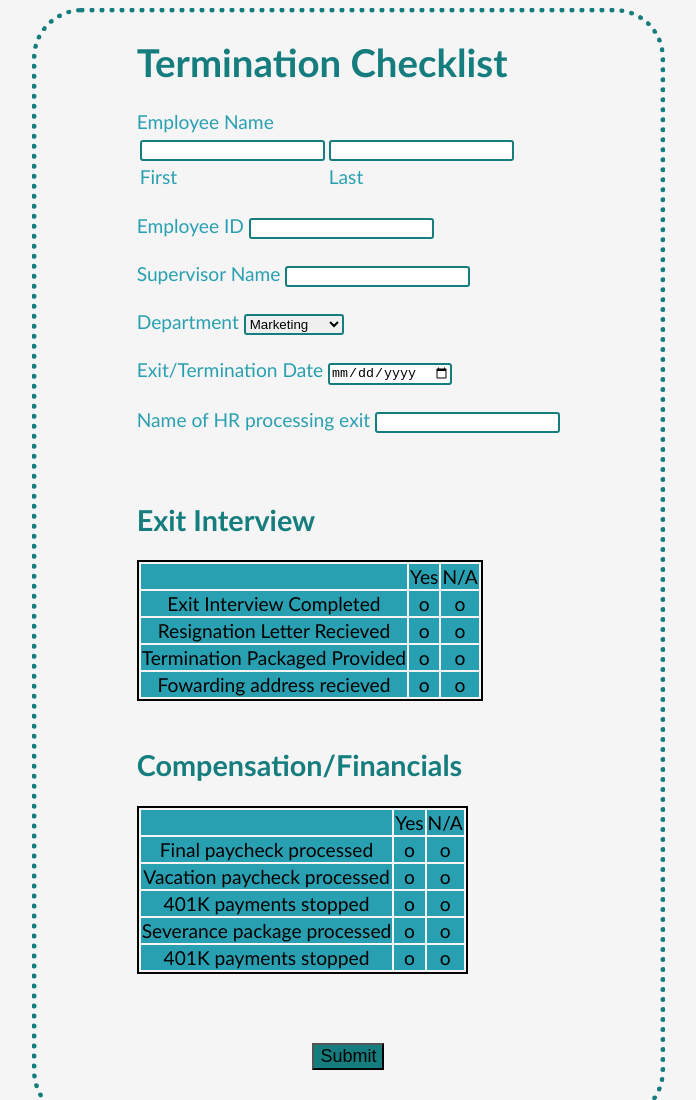
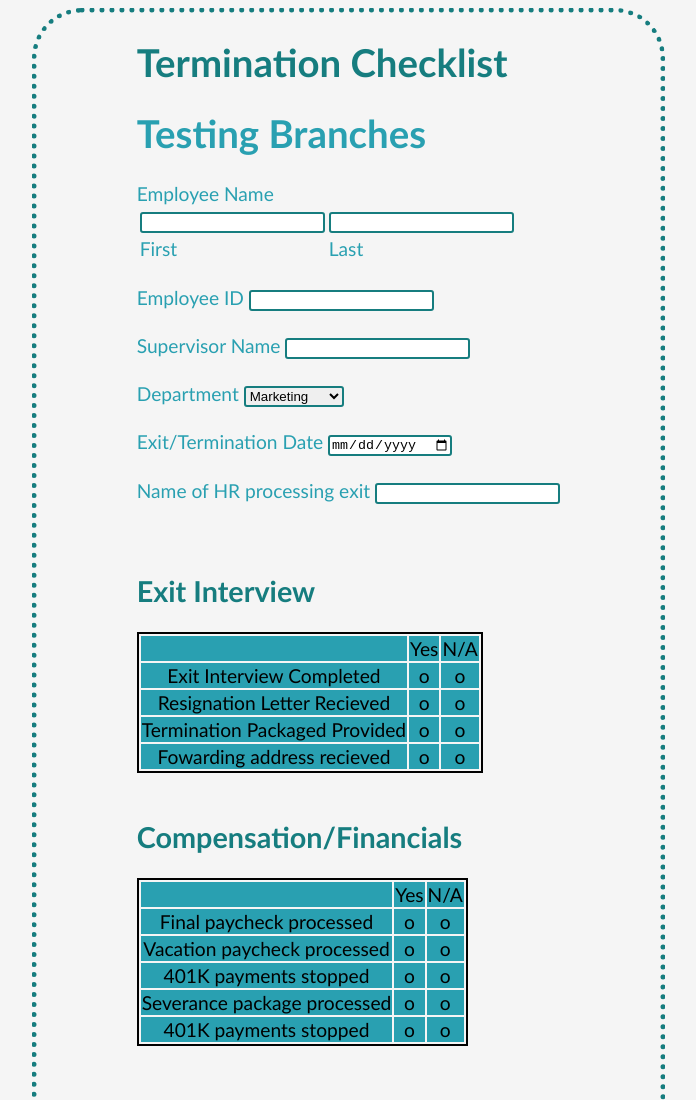
Before and after one commit to technurse911/Form-page, a plain HTML site: page index.html in a window 1280 px wide. Shown: the top 1100 px of the page, without its empty margins (298-994 px from the left). Drawn offline with Linux system fonts and the light colour scheme.

Commit message:
index.html

```diff
--- a/index.html
+++ b/index.html
@@ -7,6 +7,7 @@
 
 <form action="" class="form">
     <h1 class="hi" style="color: #167D7F;">Termination Checklist</h1>
+    <h1> Testing Branches</h1>
 
     <label for="Employee name">Employee Name</label> <br>
 
```
